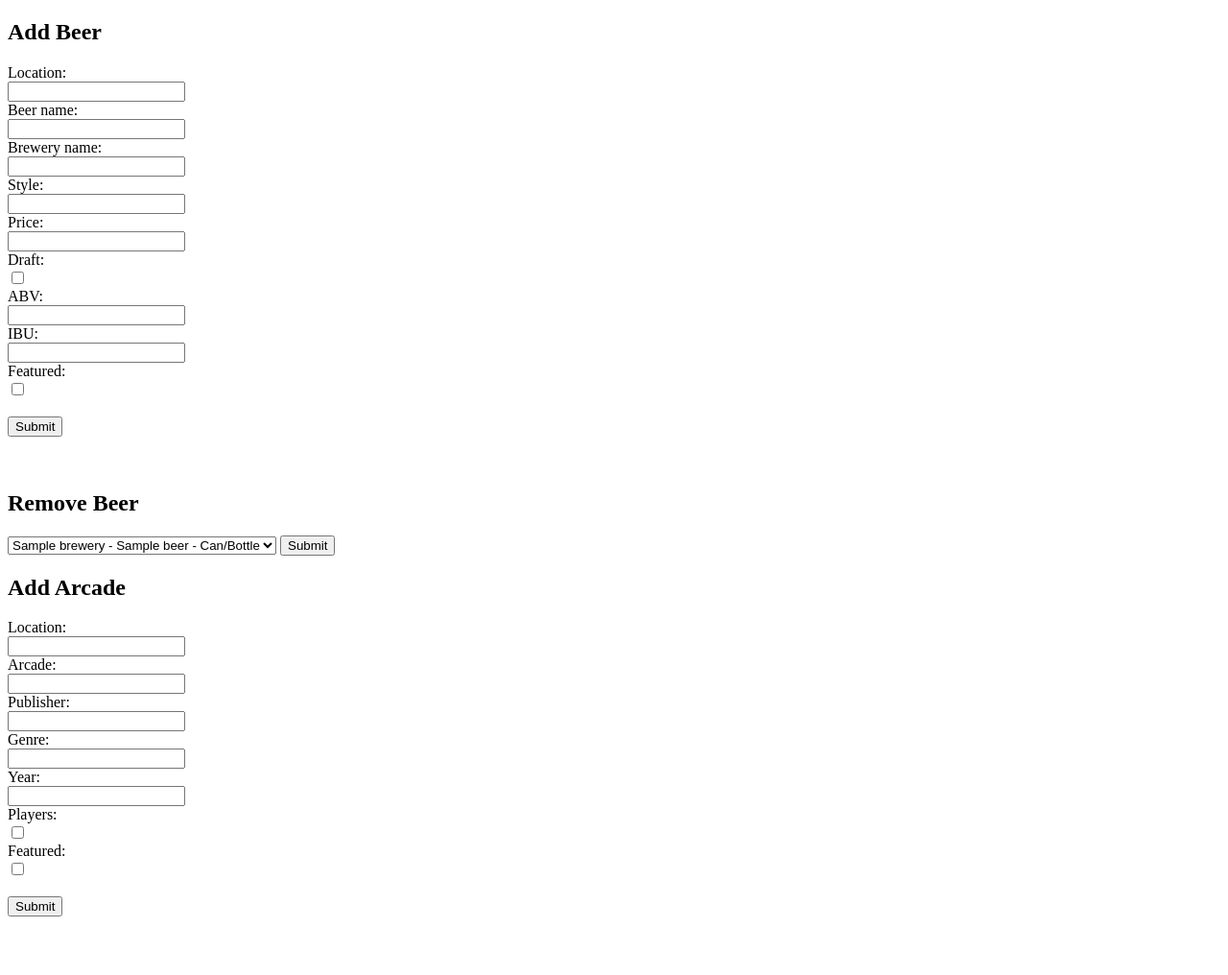
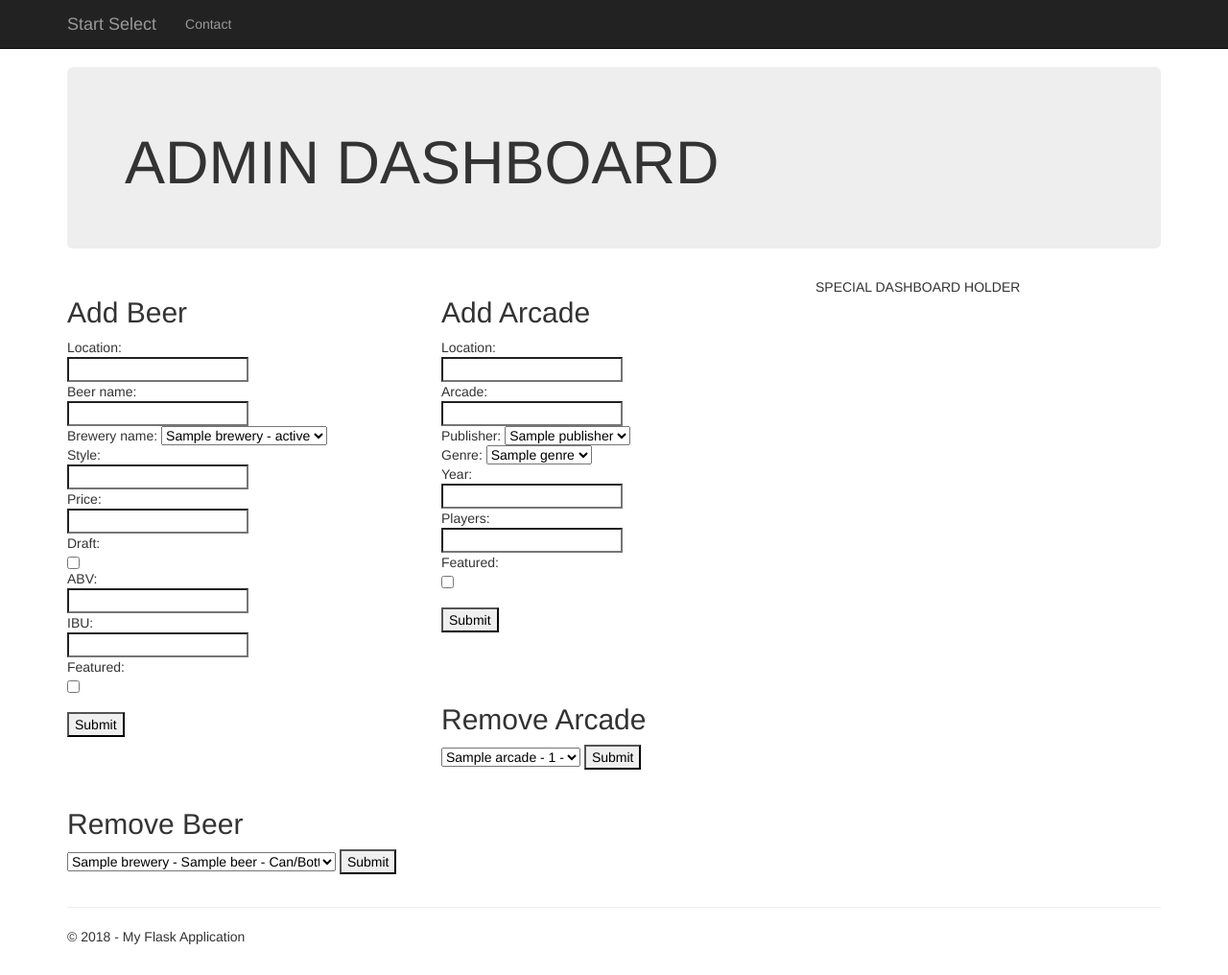
Before and after one commit to NullWalt-z/StartSelect, a Flask app: page /admin in a window 1280 px wide. Shown: the whole page at 96% size. Before the commit the page ends 955 px from the top, so only its background shows below. Run offline with Flask 2, Linux system fonts and the light colour scheme; tables that the repository leaves empty hold one stand-in row (values such as "Sample post"); parts of the project's set-up code (start-up, migrations or seed data) failed here and were passed over; some libraries are stand-ins or nearby versions.

Commit message:
Add/Remove Arcade functionality added
add/remove arcade working

Selects to force correct brewery/publisher/genre usage

```diff
--- a/StartSelect/StartSelect/StartSelect/database.py
+++ b/StartSelect/StartSelect/StartSelect/database.py
@@ -222,6 +222,7 @@ def getArcades(locID):
     locArcades = arcade.query.filter(arcade.locationid == locID).join(publisher).join(genre).add_columns(
         arcade.name, publisher.name, genre.title, arcade.year, arcade.playercount).order_by(genre.title)
     for arcades in locArcades:
+        #processQuery HERE
         newArcade = []
         newArcade.append(arcades[1])
         newArcade.append(arcades[2])
@@ -230,6 +231,23 @@ def getArcades(locID):
         newArcade.append(arcades[5])
         cabinets.append(newArcade)
     return cabinets
+
+def getRemoveArcades(locID):
+    cabinets = []
+    locArcades = arcade.query.filter(arcade.locationid == locID).add_columns(arcade.id,arcade.name,arcade.genreid,arcade.year)
+    for arcades in locArcades:
+        #processQUERY HERE
+        newArcade = []
+        newArcade.append(arcades[1])
+        newArcade.append(arcades[2])
+        newArcade.append(arcades[3])
+        cabinets.append(newArcade)
+    return cabinets
+
+def getBreweries():
+    breweries = brewery.query.add_columns(brewery.id,brewery.name,brewery.state)
+    breweries = processQuery(breweries)
+    return breweries
 
 def getBreweriesByLocation(locID):
     locBreweries = beer.query.filter(beer.locationid==locID).add_column(beer.breweryid)
@@ -246,10 +264,16 @@ def getBreweriesByLocation(locID):
     return breweries
 
 
+def getGenres():
+    allGenres = genre.query.add_columns(genre.id, genre.title)
+    allGenres = processQuery(allGenres)
+    return allGenres
+
 def getSpecials(locID):
     locSpecials = special.query.filter(special.locationid == locID).add_columns(special.day, special.desc).order_by(special.dayNum)
     #Need to write sort function (comparison and equality have been overridden already)
     dailySpecial = []
+    #processQUERY HERE
     for specials in locSpecials:
         newSpecial = []
         newSpecial.append(specials[1])
@@ -258,7 +282,16 @@ def getSpecials(locID):
     #FIGURE OUT HOW TO SORT!!!!!!!!!!!!!
     return dailySpecial
 
-    return specials
+def getPublishers():
+    publishers = publisher.query.add_columns(publisher.id, publisher.name)
+    allPublishers = []
+    #processQUERY HERE
+    for pub in publishers:
+        newPub = []
+        newPub.append(pub[1])
+        newPub.append(pub[2])
+        allPublishers.append(newPub)
+    return allPublishers;
 
 def searchBeers(searchString):
     #return a list of beers meeting query
@@ -274,14 +307,13 @@ def searchArcades(searchString):
 ### Insert / Remove Functions ###
 #################################
 
-def addBeer(locID,beerName,breweryName,beerType,beerPrice,isDraft,beerABV,beerIBU,isFeatured):
-    print('LOCID = ' + locID)
-    newID = brewery.query.filter(brewery.name == breweryName).add_column(brewery.id)
-    newID=newID[0][1]
-    if not(newID):
-        print('Error - Please Add Brewery')
-        return False
-    newBeer = beer(locID,beerName,newID,beerType,beerPrice,isDraft,beerABV,beerIBU,isFeatured)
+def addBeer(locID,beerName,breweryID,beerType,beerPrice,isDraft,beerABV,beerIBU,isFeatured):
+    #newID = brewery.query.filter(brewery.id == breweryID).add_column(brewery.id)
+    #newID=newID[0][1]
+    #if not(newID):
+    #    print('Error - Please Add Brewery')
+    #    return False
+    newBeer = beer(locID,beerName,breweryID,beerType,beerPrice,isDraft,beerABV,beerIBU,isFeatured)
     db.session.add(newBeer)
     db.session.commit()
     return True
@@ -312,8 +344,8 @@ def addArcade(locID,gameName,gamePublisher,gameGenre,gameYear,numPlayers,feature
     db.session.commit()
     return True
 
-def removeArcade(locID,gameName):
-    db.session.query(arcade).filter(arcade.locationid == locID,arcade.name==gameName)
+def removeArcade(locID,gameID):
+    db.session.query(arcade).filter(arcade.locationid == locID,arcade.id==gameID).delete()
     db.session.commit()
     return True
 
@@ -463,3 +495,13 @@ def insertTestData(newLocs,newBreweries,newBeers,newPubs,newGenres,newArcades,ne
     except:
         print('Error in specials')
         return False
+
+def processQuery(queryIn):
+    newQuery = []
+    for query in queryIn:
+        newItem = []
+        for i in range(len(query)):
+            if (i!=0):
+                newItem.append(query[i])
+        newQuery.append(newItem)
+    return newQuery
--- a/StartSelect/StartSelect/StartSelect/templates/admin.html
+++ b/StartSelect/StartSelect/StartSelect/templates/admin.html
@@ -1,12 +1,13 @@
-<!DOCTYPE html>
+{% extends "layout.html" %}
 
-<html lang="en" xmlns="http://www.w3.org/1999/xhtml">
-<head>
-    <meta charset="utf-8" />
-    <title>Admin Dashboard</title>
-</head>
-<body>
-    <div class="column" id="beerColumn">
+{% block content %}
+
+<div class="jumbotron">
+    <h1>ADMIN DASHBOARD</h1>
+</div>
+
+<div class="row">
+    <div class="col-md-4">
         <h2>Add Beer</h2>
         <form action='/addBeer' method="post" name="addBeerForm">
             Location:<br />
@@ -15,8 +16,12 @@
             Beer name:<br />
             <input type="text" name="beerNameIn">
             <br />
-            Brewery name:<br />
-            <input type="text" name="breweryNameIn">
+            Brewery name:
+            <select id="addBeerBrewSelect" name="addBeerBrewSelect">
+                {% for brew in allBreweries %}
+                <option value={{brew[0]}} name="{{brew[1]}}">{{brew[1]}} - {{brew[2]}}</option>
+                {% endfor %}
+            </select>
             <br />
             Style:<br />
             <input type="text" name="styleIn">
@@ -43,38 +48,60 @@
         <form action="/removeBeer" method="post" name="removeBeerForm">
             <select id="removeBeerSelect" name="removeBeerSelect">
                 {% for beer in locBeers %}
-                    <option value={{beer[0]}} name ="{{beer[2]}}">{{beer[2]}} - {{beer[1]}} - {{beer[3]}}</option>
+                <option value={{beer[0]}} name="{{beer[2]}}">{{beer[2]}} - {{beer[1]}} - {{beer[3]}}</option>
                 {% endfor %}
             </select>
             <input type="submit" value="Submit" name="removeBeerSubmit" />
         </form>
     </div>
-    <div class="column" id="arcadeColumn">
+    <div class="col-md-4">
         <h2>Add Arcade</h2>
-        <form action='/addArcade' method="post" name="addArcadeForm">
+        <form action='/newArcade' method="post" name="addArcadeForm">
             Location:<br />
             <input type="text" name="locationIn">
             <br />
             Arcade:<br />
             <input type="text" name="arcadeNameIn">
             <br />
-            Publisher:<br />
-            <input type="text" name="publisherNameIn">
+            Publisher:
+            <select id="addArcadePubSelect" name="addArcadePubSelect">
+                {% for pub in allPublishers %}
+                <option value={{pub[0]}} name="{{pub[0]}}">{{pub[1]}}</option>
+                {% endfor %}
+            </select>
             <br />
-            Genre:<br />
-            <input type="text" name="genreIn">
+            Genre:
+            <select id="addArcadeGenreSelect" name="addArcadeGenreSelect">
+                {% for genre in allGenres %}
+                <option value={{genre[0]}} name="{{genre[1]}}">{{genre[1]}}</option>
+                {% endfor %}
+            </select>
             <br />
             Year:<br>
             <input type="text" name="yearIn">
             <br />
             Players:<br />
-            <input type="checkbox" name="playersIn" value=True>
+            <input type="text" name="playersIn">
             <br />
             Featured:<br />
             <input type="checkbox" name="featuredIn" value=True>
             <br /><br />
             <input type="submit" value="Submit" name="addArcadeSubmit">
         </form>
+        <br /><br />
+        <h2>Remove Arcade</h2>
+        <form action="/removeArcade" method="post" name="removeArcadeForm">
+            <select id="removeArcadeSelect" name="removeArcadeSelect">
+                {% for arcade in locArcades %}
+                <option value={{arcade[0]}} name="{{arcade[1]}}">{{arcade[1]}} - {{arcade[2]}} - {{arcade[3]}}</option>
+                {% endfor %}
+            </select>
+            <input type="submit" value="Submit" name="removeArcadeSubmit" />
+        </form>
     </div>
-</body>
-</html>
+    <div class="col-md-4">
+        SPECIAL DASHBOARD HOLDER
+    </div>
+</div>
+
+{% endblock %}
--- a/StartSelect/StartSelect/StartSelect/templates/removeArcade.html
+++ b/StartSelect/StartSelect/StartSelect/templates/removeArcade.html
@@ -6,6 +6,11 @@
     <title></title>
 </head>
 <body>
+    <h2>Beer {{thisArcade}} - Successfully removed</h2>
+    <br />
+    <br />
 
+    <p><a class="btn btn-default" href="/admin">Return to Dashboard &raquo;</a></p>
+    <p><a class="btn btn-default" href="/admin">Cancel &raquo;</a></p>
 </body>
 </html>
--- a/StartSelect/StartSelect/StartSelect/views.py
+++ b/StartSelect/StartSelect/StartSelect/views.py
@@ -116,22 +116,31 @@ def locations():
 
 @app.route('/admin', methods=['GET','POST'])
 def admin():
-    breweries = getBreweriesByLocation(1)
+    #breweries = getBreweriesByLocation(1)
     beers = getRemoveBeers(1)
+    arcades = getRemoveArcades(1)
+    publishers = getPublishers()
+    breweries = getBreweries()
+    genres = getGenres()
+
     """Renders the location page"""
     return render_template(
         'admin.html',
         title='Admin - Login',
         year=datetime.now().year,
         message='Admin Login',
-        locBeers = beers
+        locBeers = beers,
+        locArcades = arcades,
+        allPublishers = publishers,
+        allBreweries = breweries,
+        allGenres = genres
         )
 
 @app.route('/addBeer', methods=['POST'])
 def newBeer():
     locIN = request.form['locationIn']
     nameIN = request.form['beerNameIn']
-    breweryIN = request.form['breweryNameIn']
+    breweryIN = request.form['addBeerBrewSelect']
     styleIN = request.form['styleIn']
     priceIN = request.form['priceIn']
     draftIN = request.form.get('draftIn', False)
@@ -165,20 +174,34 @@ def subBeer():
 def newArcade():
     locIN = request.form['locationIn']
     arcadeIN = request.form['arcadeNameIn']
-    publisherIN = request.form['publisherNameIn']
-    genreIN = request.form['genreIn']
+    publisherIN = request.form['addArcadePubSelect']
+    genreIN = request.form['addArcadeGenreSelect']
     yearIN = request.form['yearIn']
     playersIN = request.form['playersIn']
     featuredIN = request.form.get('featuredIn')
     addArcade(locIN,arcadeIN,publisherIN,genreIN,yearIN,playersIN,featuredIN)
     newArcade = [locIN,arcadeIN,publisherIN,genreIN,yearIN,playersIN,featuredIN]
-    return render_templayer(
+    return render_template(
         'newArcade.html',
         title = 'Confirm New Arcade',
         year=datetime.now().year,
         message='Confirm New Arcade',
         thisArcade = newArcade
         )
+
+@app.route('/removeArcade', methods=['POST'])
+def subArcade():
+    arcadeID = request.form['removeArcadeSelect']
+    oldArcade = arcade.query.filter(arcade.id == arcadeID).add_columns(arcade.name)
+    oldArcade = oldArcade[0][1]
+    removeArcade(1,arcadeID)
+    return render_template(
+        'removeArcade.html',
+        title = 'Confirm Game Removal',
+        year=datetime.now().year,
+        thisArcade = oldArcade
+        )
+
 
 
 ########################
```
Also changed, not shown: 3 other files.
